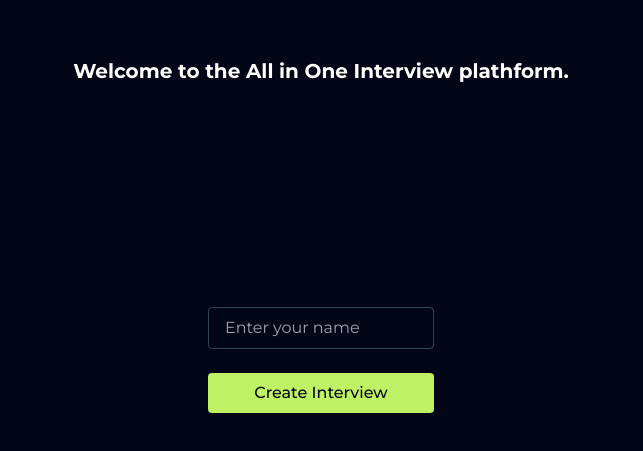
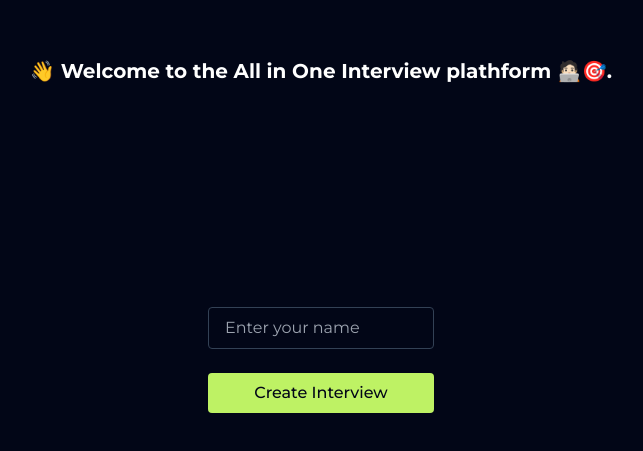
Before and after one commit to NilanjanPramanik/entervue, a Next.js app in the folder client/: page / in a window 1280 px wide. Shown: the part 165-616 px from the top of the page, without its empty margins (319-962 px from the left). Built offline with nearby package versions, Linux system fonts and the light colour scheme; no server answers.

Commit message:
loding state added app/page

```diff
--- a/client/app/page.tsx
+++ b/client/app/page.tsx
@@ -11,6 +11,7 @@ export default function Home() {
   const router = useRouter();
   const socket = useSocket()
   const [name, setName] = useState<string>("")
+  const [isLoading, setLoading] = useState(false);
 
   const goToInterview = useCallback(() => {
     const uurl = generateUniqueId({
@@ -18,10 +19,11 @@ export default function Home() {
       useLetters: true,
     })
 
-    socket?.emit('room:join', { name, room: uurl, host: socket.id});
+    socket?.emit('room:join', { name, room: uurl, host: socket.id });
     localStorage.setItem("room_id", uurl); // Saving the room_id on the host's browser
     localStorage.setItem("host", String(socket?.id));
     console.log(socket?.id)
+    setLoading(true);
     socket?.id && router.push(`/invite?room=${uurl}&host=${name}&id=${socket?.id}`)
 
   }, [router, name, socket, socket?.id]);
@@ -42,7 +44,7 @@ export default function Home() {
   return (
     <section className="flex flex-col justify-evenly items-center min-h-screen text-white">
       <h1 className="text-xl font-semibold">
-        Welcome to the All in One Interview plathform.
+        👋 Welcome to the All in One Interview plathform 🧑🏻‍💻🎯.
       </h1>
       <div className="flex flex-col gap-6 justify-center">
         <input
@@ -55,7 +57,7 @@ export default function Home() {
           onClick={goToInterview}
           className="bg-lime-300 px-5 py-2 rounded text-slate-950 font-medium cursor-pointer hover:bg-lime-400"
         >
-          Create Interview
+          {isLoading ? "Creating..." : "Create Interview"}
         </button>
       </div>
     </section>
```
